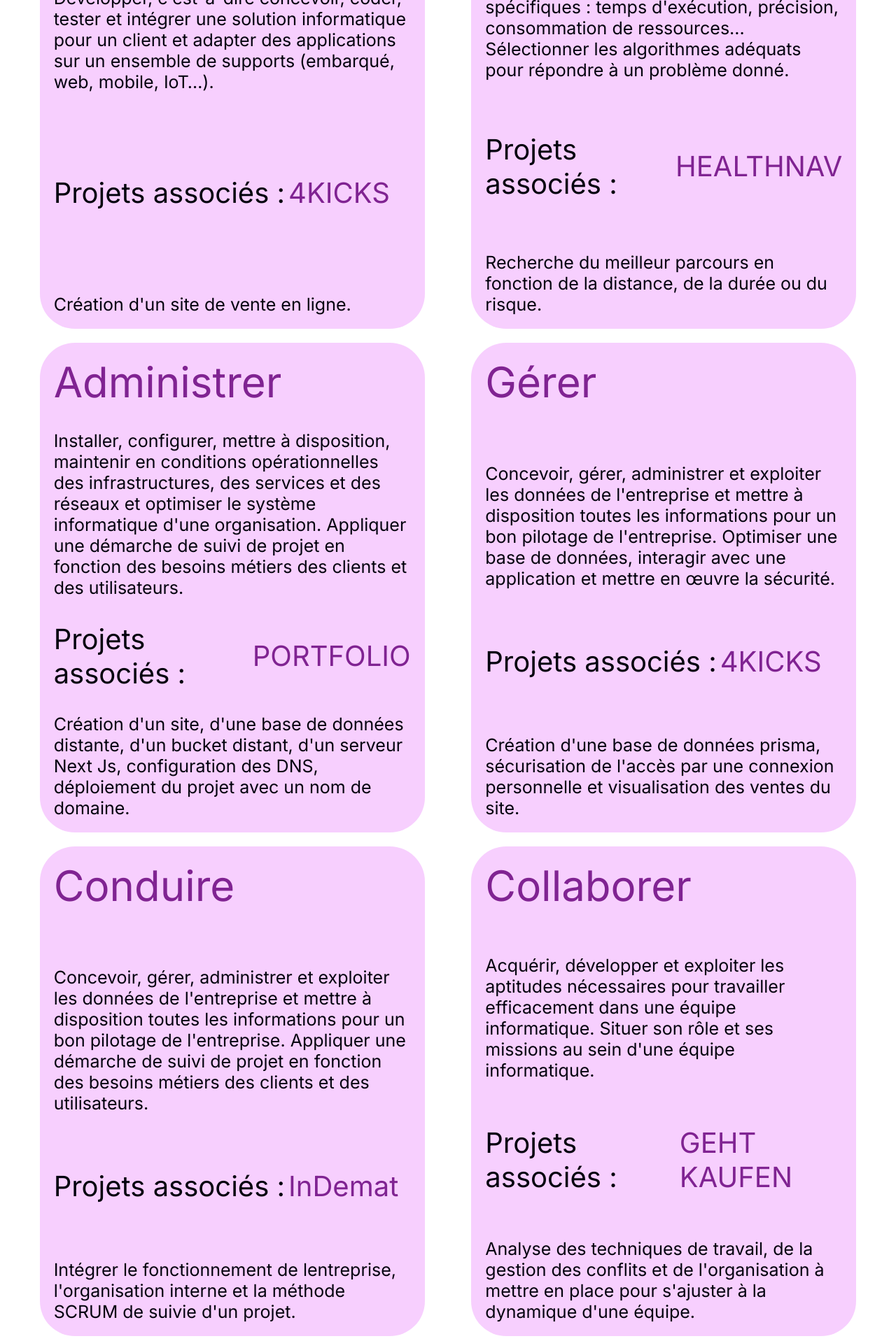
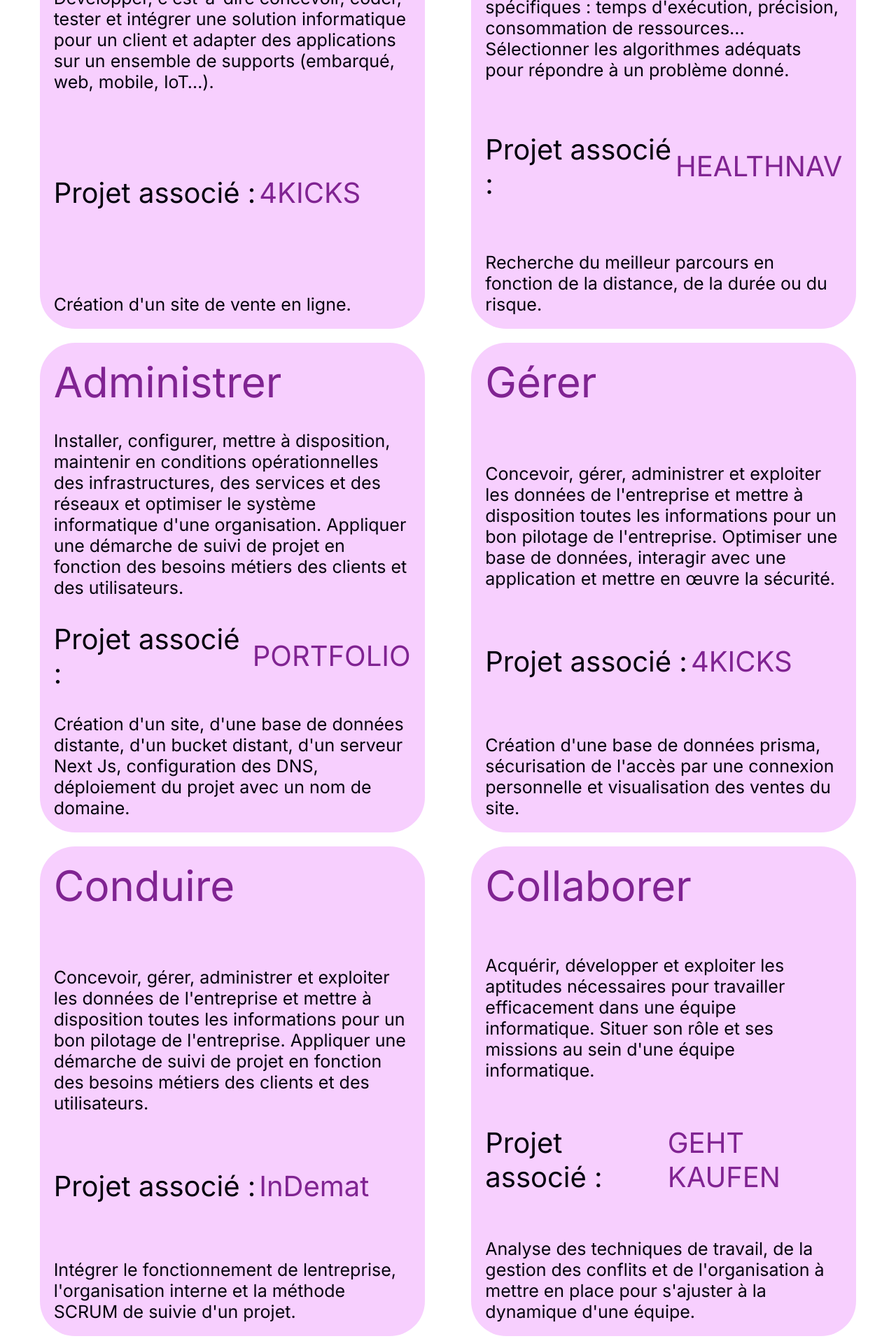
Before and after one commit to versus10-prog/Portfolio, a Next.js app: page /competences in a window 1280 px wide. Shown: the part 345-2262 px from the top of the page at 70% size. Built offline with nearby package versions, Linux system fonts and the light colour scheme.

Commit message:
last update

```diff
--- a/src/app/competences/page.tsx
+++ b/src/app/competences/page.tsx
@@ -24,7 +24,7 @@ export default function Parcours() {
           <p className={styles.titre}>Réaliser</p>
           <p className={styles.description}>Développer, c&apos;est-à-dire concevoir, coder, tester et intégrer une solution informatique pour un client et adapter des applications sur un ensemble de supports (embarqué, web, mobile, IoT…).</p>
           <div className={styles.projet}>
-            <p className={styles.sousTitre}>Projets associés :</p>
+            <p className={styles.sousTitre}>Projet associé :</p>
             <p className={styles.nom}>4KICKS</p>
           </div>
           <p className={styles.description}>Création d&apos;un site de vente en ligne.</p>
@@ -34,7 +34,7 @@ export default function Parcours() {
           <p className={styles.titre}>Optimiser</p>
           <p className={styles.description}>Proposer des applications informatiques optimisées en fonction de critères spécifiques : temps d&apos;exécution, précision, consommation de ressources... Sélectionner les algorithmes adéquats pour répondre à un problème donné.</p>
           <div className={styles.projet}>
-            <p className={styles.sousTitre}>Projets associés :</p>
+            <p className={styles.sousTitre}>Projet associé :</p>
             <p className={styles.nom}>HEALTHNAV</p>
           </div>
           <p className={styles.description}>Recherche du meilleur parcours en fonction de la distance, de la durée ou du risque.</p>
@@ -47,7 +47,7 @@ export default function Parcours() {
           <p className={styles.titre}>Administrer</p>
           <p className={styles.description}>Installer, configurer, mettre à disposition, maintenir en conditions opérationnelles des infrastructures, des services et des réseaux et optimiser le système informatique d&apos;une organisation. Appliquer une démarche de suivi de projet en fonction des besoins métiers des clients et des utilisateurs.</p>
           <div className={styles.projet}>
-            <p className={styles.sousTitre}>Projets associés :</p>
+            <p className={styles.sousTitre}>Projet associé :</p>
             <p className={styles.nom}>PORTFOLIO</p>
           </div>
           <p className={styles.description}>Création d&apos;un site, d&apos;une base de données distante, d&apos;un bucket distant, d&apos;un serveur Next Js, configuration des DNS, déploiement du projet avec un nom de domaine.</p>
@@ -57,7 +57,7 @@ export default function Parcours() {
           <p className={styles.titre}>Gérer</p>
           <p className={styles.description}>Concevoir, gérer, administrer et exploiter les données de l&apos;entreprise et mettre à disposition toutes les informations pour un bon pilotage de l&apos;entreprise. Optimiser une base de données, interagir avec une application et mettre en œuvre la sécurité.</p>
           <div className={styles.projet}>
-            <p className={styles.sousTitre}>Projets associés :</p>
+            <p className={styles.sousTitre}>Projet associé :</p>
             <p className={styles.nom}>4KICKS</p>
           </div>
           <p className={styles.description}>Création d&apos;une base de données prisma, sécurisation de l&apos;accès par une connexion personnelle et visualisation des ventes du site.</p>
@@ -70,7 +70,7 @@ export default function Parcours() {
           <p className={styles.titre}>Conduire</p>
           <p className={styles.description}>Concevoir, gérer, administrer et exploiter les données de l&apos;entreprise et mettre à disposition toutes les informations pour un bon pilotage de l&apos;entreprise. Appliquer une démarche de suivi de projet en fonction des besoins métiers des clients et des utilisateurs.</p>
           <div className={styles.projet}>
-            <p className={styles.sousTitre}>Projets associés :</p>
+            <p className={styles.sousTitre}>Projet associé :</p>
             <p className={styles.nom}>InDemat</p>
           </div>
           <p className={styles.description}>Intégrer le fonctionnement de lentreprise, l&apos;organisation interne et la méthode SCRUM de suivie d&apos;un projet.</p>
@@ -80,7 +80,7 @@ export default function Parcours() {
           <p className={styles.titre}>Collaborer</p>
           <p className={styles.description}>Acquérir, développer et exploiter les aptitudes nécessaires pour travailler efficacement dans une équipe informatique. Situer son rôle et ses missions au sein d&apos;une équipe informatique.</p>
           <div className={styles.projet}>
-            <p className={styles.sousTitre}>Projets associés :</p>
+            <p className={styles.sousTitre}>Projet associé :</p>
             <p className={styles.nom}>GEHT KAUFEN</p>
           </div>
           <p className={styles.description}>Analyse des techniques de travail, de la gestion des conflits et de l&apos;organisation à mettre en place pour s&apos;ajuster à la dynamique d&apos;une équipe.</p>
```
